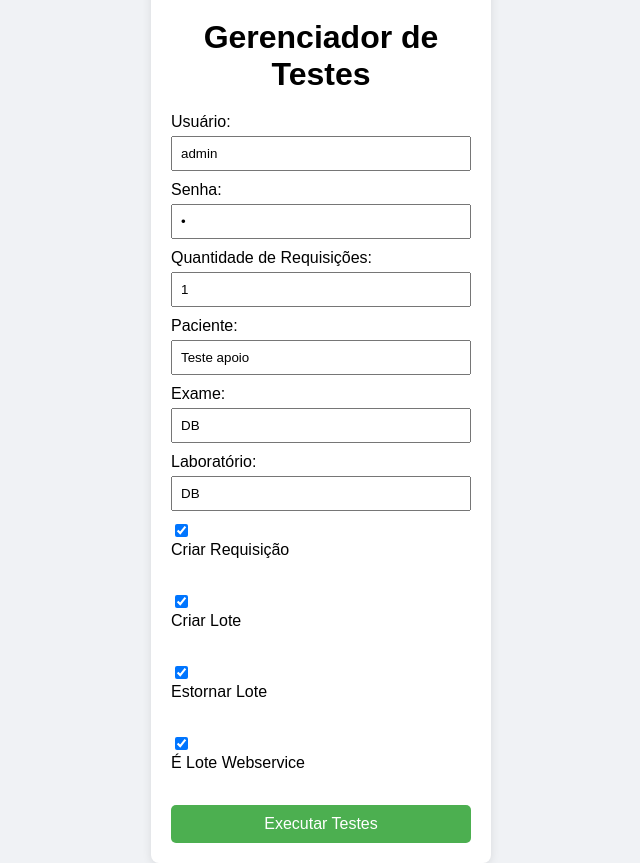
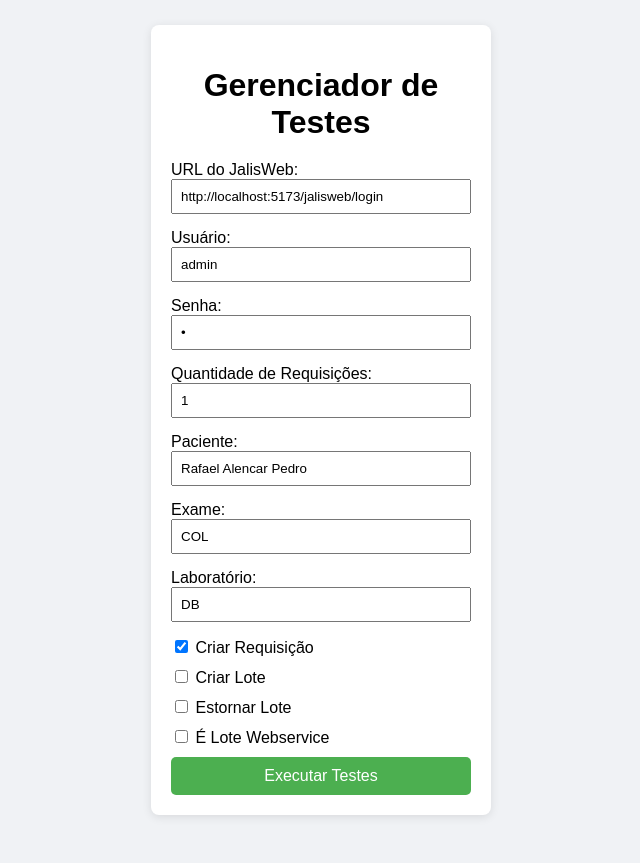
Before and after one commit to IagoFratta/Gerenciador_de_testes_JalisWeb, a Flask app: page / in a window 1280 px wide. Shown: the whole page, without its empty margins (319-959 px from the left). After the commit the page ends 817 px from the top, so only its background shows below. Run offline with Flask 3, Linux system fonts and the light colour scheme.

Commit message:
Ajustado layout

```diff
--- a/data.json
+++ b/data.json
@@ -1 +1 @@
-{"usuario": "admin", "senha": "a", "criar_requisicao": true, "criar_lote": true, "estornar_lote": true, "is_lote_webservice": true, "quantidade_de_requisicoes": 1, "paciente": "Teste apoio", "exame": ["DB"], "lab": "DB"}
+{"criar_lote": false, "criar_requisicao": true, "estornar_lote": false, "exame": "COL", "is_lote_webservice": false, "lab": "DB", "paciente": "Rafael Alencar Pedro", "quantidade_de_requisicoes": 1, "senha": "a", "url_jalisweb": "http://localhost:5173/jalisweb/login", "usuario": "admin"}
--- a/static/css/style.css
+++ b/static/css/style.css
@@ -26,15 +26,11 @@ h1 {
     margin-bottom: 10px;
 }
 
-label {
-    display: block;
-    margin-bottom: 5px;
-}
-
 input[type="text"], input[type="password"], input[type="number"] {
     width: 100%;
     padding: 8px;
     box-sizing: border-box;
+    margin-bottom: 5px;
 }
 
 button {
--- a/static/js/app.js
+++ b/static/js/app.js
@@ -2,6 +2,7 @@ new Vue({
     el: '#app',
     data: {
         form: {
+            url_jalisweb: '',
             usuario: '',
             senha: '',
             quantidade_de_requisicoes: 1,
--- a/templates/index.html
+++ b/templates/index.html
@@ -12,6 +12,11 @@
     <div id="app">
         <h1>Gerenciador de Testes</h1>
         <form @submit.prevent="submitForm">
+            <div class="form-group">
+                <label for="url_jalisweb">URL do JalisWeb:</label>
+                <input type="text" v-model="form.url_jalisweb" required><br>
+            </div>
+
             <div class="form-group">
                 <label for="usuario">Usuário:</label>
                 <input type="text" v-model="form.usuario" required><br>
@@ -43,22 +48,22 @@
             </div>
 
             <div class="form-group">
-                <input type="checkbox" v-model="form.criar_requisicao">
+                <input class="checkbox" type="checkbox" v-model="form.criar_requisicao">
                 <label for="criar_requisicao">Criar Requisição</label><br>
             </div>
 
             <div class="form-group">
-                <input type="checkbox" v-model="form.criar_lote">
+                <input class="checkbox" type="checkbox" v-model="form.criar_lote">
                 <label for="criar_lote">Criar Lote</label><br>
             </div>
 
             <div class="form-group">
-                <input type="checkbox" v-model="form.estornar_lote">
+                <input class="checkbox" type="checkbox" v-model="form.estornar_lote">
                 <label for="estornar_lote">Estornar Lote</label><br>
             </div>
 
             <div class="form-group">
-                <input type="checkbox" v-model="form.is_lote_webservice">
+                <input class="checkbox" type="checkbox" v-model="form.is_lote_webservice">
                 <label for="is_lote_webservice">É Lote Webservice</label><br>
             </div>
 
--- a/teste/estornar_lote.py
+++ b/teste/estornar_lote.py
@@ -34,10 +34,10 @@ class EstornarLotePage:
         self.page.get_by_role("button", name="Sim").click()
 
         if (not is_webservice):
-            expect(self.page.get_by_text("O estorno deste lote será realizado apenas no sistema")).to_be_visible(timeout=20000)
+            expect(self.page.get_by_text("O estorno deste lote será realizado apenas no sistema")).to_be_visible()
             self.page.get_by_role("button", name="OK").click()
 
         if (laboratorio == "Alvaro Laboratorio"):
-            expect(self.page.get_by_text("Etiquetas para multiguia")).to_be_visible(timeout=20000)
+            expect(self.page.get_by_text("Etiquetas para multiguia")).to_be_visible()
             self.page.get_by_role("button", name="OK").click()
         expect(self.page.get_by_text("Lote estornado com sucesso.")).to_be_visible()
--- a/teste/login.py
+++ b/teste/login.py
@@ -2,8 +2,8 @@ class LoginPage:
     def __init__(self, page):
         self.page = page
 
-    def login(self, user='admin', passwd='a'):
-        self.page.goto("http://localhost:5173/jalisweb/login")
+    def login(self, url, user, passwd):
+        self.page.goto(url)
         self.page.get_by_label("Usuário").click()
         self.page.get_by_label("Usuário").fill(user)
         self.page.get_by_label("Senha").click()
--- a/tests.py
+++ b/tests.py
@@ -28,7 +28,7 @@ def run_tests(data):
         page = context.new_page()
 
         jalis_web = JalisWeb(page)
-        jalis_web.login_page.login(data['usuario'], data['senha'])
+        jalis_web.login_page.login(data['url_jalisweb'], data['usuario'], data['senha'])
 
         if data['criar_requisicao']:
             jalis_web.navegar('Recepção', 'Requisições')
```
Also changed, not shown: 1 other file.
